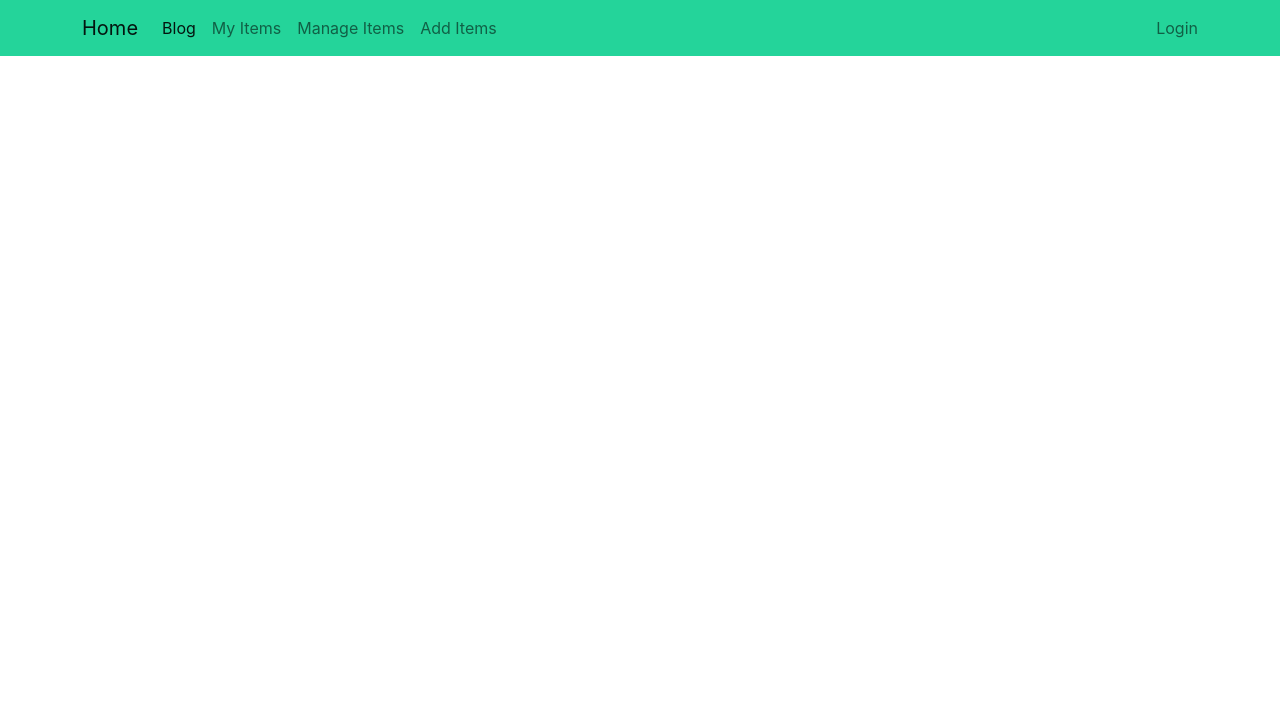
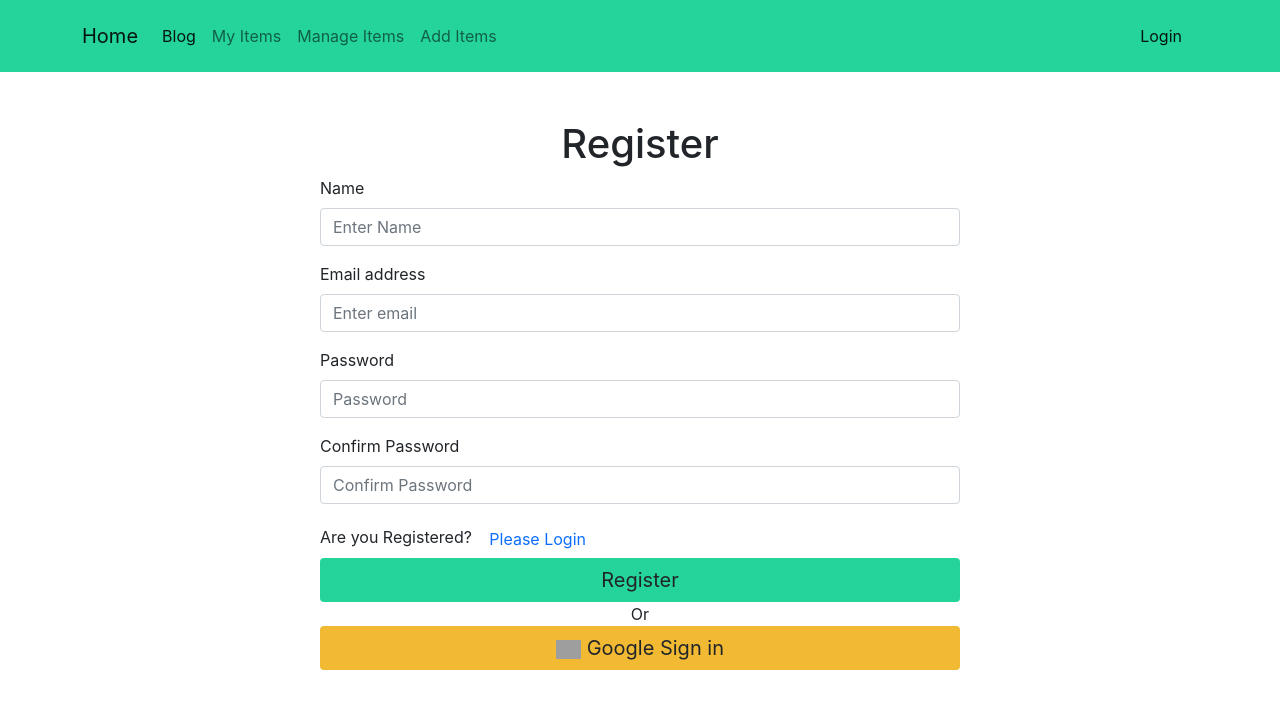
Before and after one commit to md-mobarak/WareHouse-For-Grocery-11-client, a React (Create React App) app: page /signup in a window 1280 px wide. Shown: the top 708 px of the page. Built offline with nearby package versions, Linux system fonts and the light colour scheme; grey boxes are pictures that could not be loaded.

Commit message:
authentication is complete

```diff
--- a/src/App.js
+++ b/src/App.js
@@ -2,7 +2,9 @@
 import { Route, Routes } from 'react-router-dom';
 import './App.css';
 import Home from './components/Home/Home';
+import Login from './components/Login/Login';
 import Navbar from './components/Navbar/Navbar';
+import SignUp from './components/SignUp/SignUp';
 
 function App() {
   return (
@@ -10,6 +12,8 @@ function App() {
       <Navbar></Navbar>
       <Routes>
         <Route path='/' element={<Home></Home>}></Route>
+        <Route path='/login' element={<Login></Login>}></Route>
+        <Route path='/signup' element={<SignUp></SignUp>}></Route>
       </Routes>
 
     </div>
--- a/src/components/Home/Home.js
+++ b/src/components/Home/Home.js
@@ -16,7 +16,7 @@ const Home = () => {
     }, [])
     return (
         <div style={{ backgroundColor: "#EFF7FA" }}>
-            <h1>this home</h1>
+            {/* <h1>this home</h1> */}
             <Bannar></Bannar>
             <h1 className='my-5 text-center'>Inventory Items</h1>
             <div className='container'>
--- a/src/components/InventoryItems/InventoryItems.css
+++ b/src/components/InventoryItems/InventoryItems.css
@@ -1,3 +1,4 @@
 .update-btn {
     background-color: #FF8053;
+
 }
--- a/src/components/InventoryItems/InventoryItems.js
+++ b/src/components/InventoryItems/InventoryItems.js
@@ -7,9 +7,9 @@ const InventoryItems = ({ item }) => {
 
     return (
         <div className=''>
-            <div className="col shadow p-3 mb-5 bg-body rounded">
+            <div className="col shadow-lg p-3 mb-5 bg-body rounded-3">
                 <div className="card">
-                    <img src={img} className="card-img-top w-50" alt="..." />
+                    <img src={img} className="card-img-top w-50 d-flex mx-auto" alt="..." />
                     <div classNameName="card-body">
                         <h5 className="card-title ps-3 my-0">{name}</h5>
                         <h3 className="card-title ps-3 my-0">{quantity}</h3>
@@ -17,7 +17,7 @@ const InventoryItems = ({ item }) => {
                         <h4 className="card-title ps-3 mt-0">{price}</h4>
                         <p className="card-text ps-3 pb-3">{descriptions}</p>
                     </div>
-                    <button className='btn update-btn'>Update</button>
+                    <button className='btn update-btn  text-white'>Update</button>
                 </div>
             </div>
         </div>
--- /dev/null
+++ b/src/components/Login/Login.css
@@ -0,0 +1,17 @@
+/* div {
+    background-color: brown;
+} */
+
+.login-btn {
+    background-color: #24D49A;
+}
+
+.login-header {
+    color: #07c485;
+}
+
+.google-btn {
+    /* width: 30px; */
+    background-color: #f2ba33;
+
+}
--- /dev/null
+++ b/src/components/Login/Login.js
@@ -0,0 +1,39 @@
+import React from 'react';
+import { Button, Form } from 'react-bootstrap';
+import { useNavigate } from 'react-router-dom';
+import './Login.css'
+
+const Login = () => {
+    const googleImg = "https://cdn-icons-png.flaticon.com/512/270/270014.png"
+    const navigate = useNavigate()
+    return (
+        <div className='w-50 mx-auto mt-5'>
+
+            <Form>
+                <h1 className='text-center'>Login</h1>
+                <Form.Group className="mb-3" controlId="formBasicEmail">
+                    <Form.Label>Email address</Form.Label>
+                    <Form.Control type="email" placeholder="Enter email" />
+
+                </Form.Group>
+
+                <Form.Group className="mb-3" controlId="formBasicPassword">
+                    <Form.Label>Password</Form.Label>
+                    <Form.Control type="password" placeholder="Password" />
+                </Form.Group>
+                <p> Are you New? <button onClick={() => navigate('/signup')} className='btn btn-link text-decoration-none'>Please Register</button></p>
+                <Button className='login-btn w-100  fs-5' variant="" type="submit">
+                    Login
+                </Button>
+                <p className='text-center my-0'>Or</p>
+                <Button className='login-btn w-100 mb-3 fs-5 google-btn' variant="" type="submit">
+                    <img src={googleImg} width="25px" alt="" /> Google Sign in
+                </Button><br />
+                <p className='d-inline'>Forget Password? </p><button className='btn btn-link d-inline'>Reset Password</button>
+            </Form>
+
+        </div>
+    );
+};
+
+export default Login;
--- a/src/components/Navbar/Navbar.js
+++ b/src/components/Navbar/Navbar.js
@@ -28,7 +28,9 @@ const Navbar = () => {
                     </ul>
                     <span className="navbar-text">
 
-                        Login
+
+                        <Link className="nav-link" to="/login">Login</Link>
+
                     </span>
                 </div>
             </div>
--- /dev/null
+++ b/src/components/SignUp/SignUp.js
@@ -0,0 +1,70 @@
+import React, { useState } from 'react';
+import { Button, Form } from 'react-bootstrap';
+import { useNavigate } from 'react-router-dom';
+import { useCreateUserWithEmailAndPassword } from 'react-firebase-hooks/auth';
+import auth from '../../firebase.init';
+import { useSignInWithGoogle } from 'react-firebase-hooks/auth';
+
+const SignUp = () => {
+    const [email, setEmail] = useState('')
+    const [password, setPassword] = useState('')
+    const [
+        createUserWithEmailAndPassword,
+        user,
+        loading,
+        error,
+    ] = useCreateUserWithEmailAndPassword(auth);
+
+    const [signInWithGoogle, googleUser, googleLoading, googleError] = useSignInWithGoogle(auth);
+
+    const handleEmailAndPassword = () => {
+        createUserWithEmailAndPassword(email, password,)
+        console.log(email, password);
+
+    }
+
+    const handleGoogleSignIn = () => {
+        signInWithGoogle(email, password)
+    }
+    const handleSubmit = (e) => {
+        e.preventDefault()
+    }
+
+    const navigate = useNavigate()
+    const googleImg = "https://cdn-icons-png.flaticon.com/512/270/270014.png"
+    return (
+        <div className=' mx-auto w-50 mt-5'>
+
+            <Form onSubmit={handleSubmit}>
+                <h1 className='text-center'>Register</h1>
+                <Form.Group className="mb-3" controlId="formBasicEmail">
+                    <Form.Label>Name</Form.Label>
+                    <Form.Control name='name' type="text" placeholder="Enter Name" required />
+                </Form.Group>
+                <Form.Group className="mb-3" controlId="formBasicEmail">
+                    <Form.Label>Email address</Form.Label>
+                    <Form.Control onChange={(e) => setEmail(e.target.value)} name='email' type="email" placeholder="Enter email" required />
+                </Form.Group>
+
+                <Form.Group className="mb-3" controlId="formBasicPassword">
+                    <Form.Label>Password</Form.Label>
+                    <Form.Control onChange={(e) => setPassword(e.target.value)} name='password' type="password" placeholder="Password" required />
+                </Form.Group>
+                <Form.Group className="mb-3" controlId="formBasicPassword">
+                    <Form.Label>Confirm Password</Form.Label>
+                    <Form.Control name='confirmPassword' type="password" placeholder="Confirm Password" required />
+                </Form.Group>
+                <span>Are you Registered? <button onClick={() => navigate('/login')} className='btn btn-link text-decoration-none'>Please Login</button></span> <br />
+                <Button onClick={handleEmailAndPassword} className='login-btn w-100  fs-5' variant="" type="submit">
+                    Register
+                </Button>
+                <p className='text-center my-0'>Or</p>
+                <Button onClick={handleGoogleSignIn} className='login-btn w-100 mb-3 fs-5 google-btn' variant="" type="submit">
+                    <img src={googleImg} width="25px" alt="" /> Google Sign in
+                </Button><br />
+            </Form>
+        </div>
+    );
+};
+
+export default SignUp;
```
Also changed, not shown: public/fakeData.json (+5 -5 lines), src/components/SignUp/SignUp.css (added).
